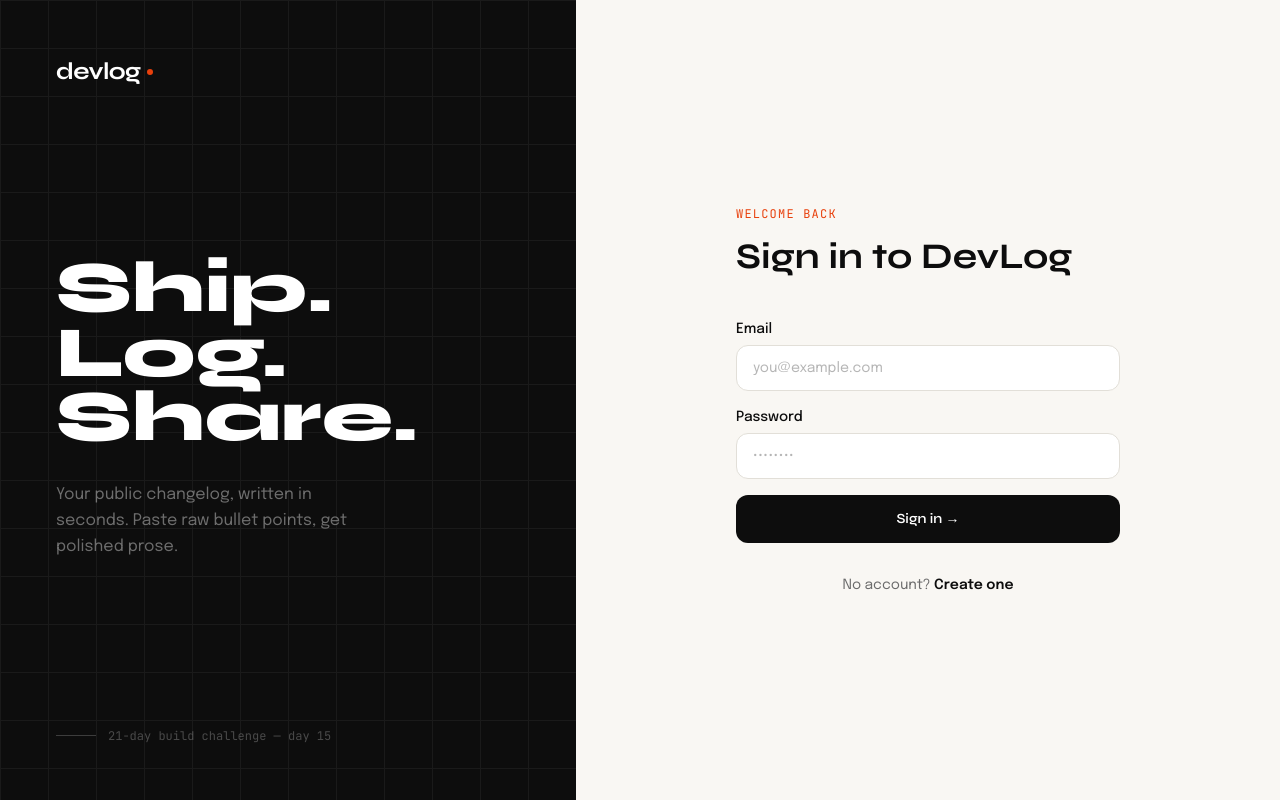
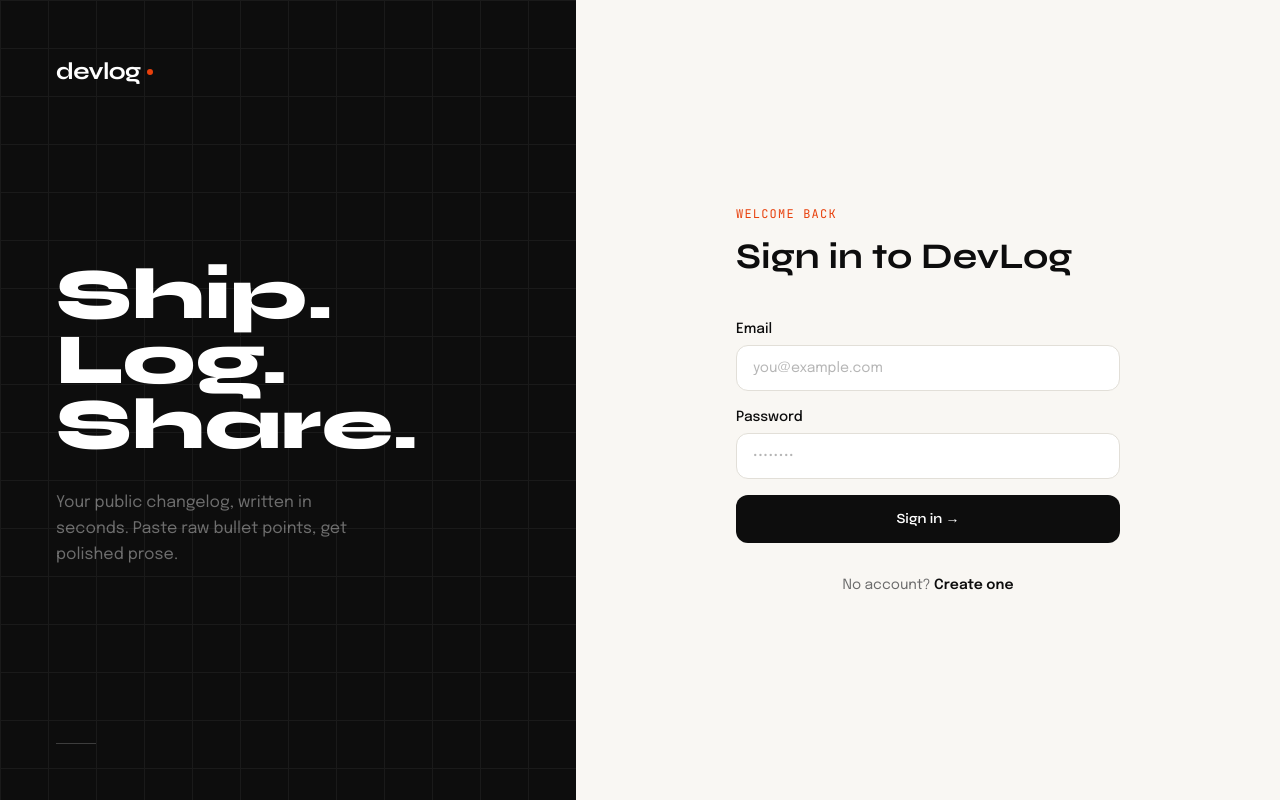
Before and after one commit to utkarshcodehub/devlog, a React (Vite) app in the folder frontend/: page /login in a window 1280 px wide. Built offline with nearby package versions, Linux system fonts and the light colour scheme; no server answers.

Commit message:
removed days count from pages

```diff
--- a/frontend/src/pages/Landing.jsx
+++ b/frontend/src/pages/Landing.jsx
@@ -104,7 +104,7 @@ export default function Landing() {
       <section className="max-w-6xl mx-auto px-6 pt-24 pb-20 text-center">
         <div className="inline-flex items-center gap-2 px-4 py-1.5 bg-accent/5 border border-accent/20 rounded-full font-mono text-xs text-accent mb-8">
           <span className="w-1.5 h-1.5 rounded-full bg-accent animate-pulse" />
-          Built in 7 days · Week 3 of a 21-day build challenge
+
         </div>
 
         <h1 className="font-display font-bold text-6xl text-ink leading-[1.05] tracking-tight mb-6 max-w-4xl mx-auto">
@@ -405,7 +405,7 @@ export default function Landing() {
               Sign in
             </button>
           </div>
-          <p className="font-mono text-xs text-muted">Built in 7 days · Day 21 of 21</p>
+          <p className="font-mono text-xs text-muted"></p>
         </div>
       </footer>
     </div>
--- a/frontend/src/pages/Login.jsx
+++ b/frontend/src/pages/Login.jsx
@@ -43,7 +43,7 @@ export default function Login() {
         </div>
         <div className="relative z-10 flex items-center gap-3">
           <div className="w-10 h-px bg-white/20" />
-          <span className="font-mono text-white/25 text-xs">21-day build challenge — day 15</span>
+          <span className="font-mono text-white/25 text-xs"></span>
         </div>
       </div>
 
```
